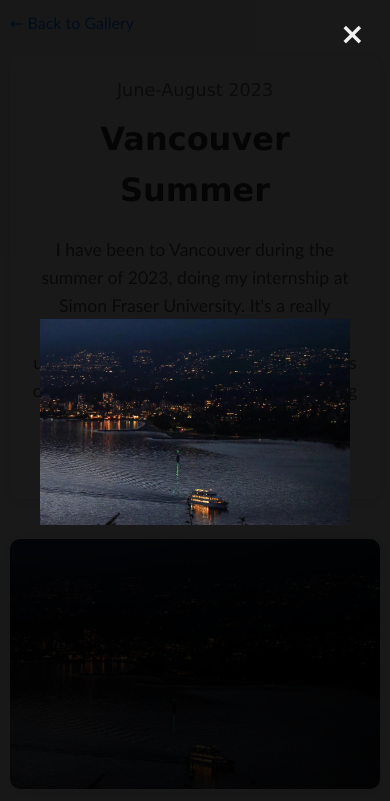
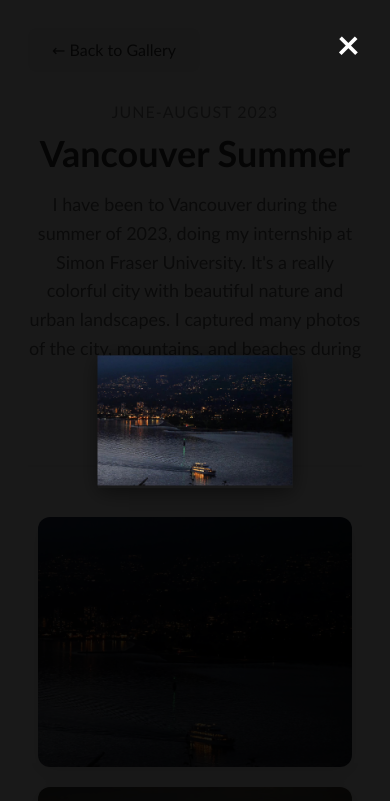
Before and after one commit to wenqi-wang20/about-wqwang, a plain HTML site: page events/vancouver.html in a window 390 px wide. Both pictures are taken after a click on the element 195 px from the left and 663 px from the top of the page. Shown: the top 801 px of the page. Drawn offline with Linux system fonts and the light colour scheme.

Commit message:
compress images & fix gallery pages

```diff
--- a/events/vancouver.html
+++ b/events/vancouver.html
@@ -9,104 +9,78 @@
     <link rel="stylesheet" type="text/css" href="../stylesheet.css">
 
     <style>
-      body {
-        margin: 0;
-        padding: 0;
-        font-family: 'Lucida Grande', 'Lucida Sans Unicode', 'Lucida Sans', 'DejaVu Sans', Verdana, sans-serif;
-        background-color: #f8f9fa;
-        line-height: 1.6;
-      }
-
       .event-container {
         max-width: 1300px;
         margin: 0 auto;
         padding: 20px;
       }
 
-      .back-link {
-        color: #007bff;
-        text-decoration: none;
-        margin-bottom: 20px;
-        display: inline-block;
-      }
-
-      .back-link:hover {
-        text-decoration: underline;
-      }
-
       .event-header {
         text-align: center;
         margin-bottom: 40px;
-        background: white;
-        padding: 40px;
-        border-radius: 10px;
-        box-shadow: 0 2px 10px rgba(0,0,0,0.1);
+        padding-bottom: 20px;
+        border-bottom: 2px solid #f0f0f0;
       }
 
       .event-date {
-        color: #666;
-        font-size: 1.1em;
+        color: #888;
+        font-size: 16px;
         margin-bottom: 10px;
+        text-transform: uppercase;
+        letter-spacing: 1px;
       }
 
       .event-title {
-        margin: 0 0 20px 0;
+        font-size: 36px;
         color: #333;
-        font-size: 2.5em;
+        margin: 0 0 15px 0;
+        font-weight: 600;
       }
 
       .event-description {
-        font-size: 1.1em;
-        color: #555;
+        color: #666;
+        font-size: 18px;
+        line-height: 1.6;
         max-width: 600px;
         margin: 0 auto 20px auto;
       }
 
       .photo-count {
-        font-weight: bold;
-        color: #007bff;
+        margin-top: 15px;
       }
 
-      .coming-soon-message {
-        text-align: center;
-        background: white;
-        padding: 60px;
-        border-radius: 10px;
-        box-shadow: 0 2px 10px rgba(0,0,0,0.1);
-        margin: 40px 0;
-      }
-
-      .coming-soon-message h2 {
-        color: #333;
-        margin-bottom: 20px;
-        font-size: 2em;
-      }
-
-      .coming-soon-message p {
-        color: #666;
-        font-size: 1.2em;
-        margin-bottom: 0;
+      .photo-count span {
+        display: inline-block;
+        background: linear-gradient(135deg, #667eea 0%, #764ba2 100%);
+        color: white;
+        padding: 8px 16px;
+        border-radius: 20px;
+        font-size: 14px;
+        font-weight: 500;
+        text-shadow: 0 1px 2px rgba(0,0,0,0.2);
       }
 
       .photo-grid {
         display: grid;
-        grid-template-columns: repeat(auto-fill, minmax(300px, 1fr));
+        grid-template-columns: repeat(auto-fit, minmax(300px, 1fr));
         gap: 20px;
-        margin-top: 30px;
+        margin-top: 50px;
+        padding: 0 10px;
       }
 
       .photo-item {
+        position: relative;
+        overflow: hidden;
+        border-radius: 12px;
+        box-shadow: 0 6px 20px rgba(0,0,0,0.1);
+        transition: all 0.3s ease;
+        cursor: pointer;
         background: white;
-        border-radius: 10px;
-        overflow: hidden;
-        box-shadow: 0 4px 15px rgba(0,0,0,0.1);
-        transition: transform 0.3s ease, box-shadow 0.3s ease;
-        cursor: pointer;
       }
 
       .photo-item:hover {
         transform: translateY(-5px);
-        box-shadow: 0 8px 25px rgba(0,0,0,0.15);
+        box-shadow: 0 12px 30px rgba(0,0,0,0.2);
       }
 
       .photo-item img {
@@ -114,80 +88,83 @@
         height: 250px;
         object-fit: cover;
         display: block;
+        transition: transform 0.3s ease;
       }
 
+      .photo-item:hover img {
+        transform: scale(1.05);
+      }
+
+      /* Lightbox styles */
       .lightbox {
         display: none;
         position: fixed;
-        z-index: 1000;
+        z-index: 999;
         left: 0;
         top: 0;
         width: 100%;
         height: 100%;
         background-color: rgba(0,0,0,0.9);
-        align-items: center;
-        justify-content: center;
-        padding: 40px;
-        box-sizing: border-box;
+        cursor: pointer;
       }
 
       .lightbox-content {
-        position: relative;
-        display: flex;
-        align-items: center;
-        justify-content: center;
-        width: 100%;
-        height: 100%;
-        max-width: calc(100vw - 80px);
-        max-height: calc(100vh - 80px);
-        text-align: center;
+        position: absolute;
+        top: 50%;
+        left: 50%;
+        transform: translate(-50%, -50%);
+        max-width: 95%;
+        max-height: 95%;
+        box-shadow: 0 4px 20px rgba(0,0,0,0.5);
       }
 
-      .lightbox-content img {
+      .lightbox img {
+        width: auto;
+        height: auto;
         max-width: 100%;
         max-height: 100%;
-        width: auto;
-        height: auto;
         object-fit: contain;
+        border-radius: 0;
       }
 
       .lightbox-close {
         position: absolute;
-        top: 15px;
-        right: 35px;
-        color: #f1f1f1;
+        top: 20px;
+        right: 30px;
+        color: white;
         font-size: 40px;
         font-weight: bold;
         cursor: pointer;
+        z-index: 1000;
+        transition: opacity 0.3s ease;
       }
 
       .lightbox-close:hover {
-        color: #bbb;
+        opacity: 0.7;
       }
 
-      @media (max-width: 768px) {
-        .event-container {
-          padding: 10px;
-        }
+      .back-link {
+        display: inline-block;
+        margin-bottom: 30px;
+        padding: 12px 24px;
+        background-color: #f8f9fa;
+        color: #333;
+        text-decoration: none;
+        border-radius: 8px;
+        transition: all 0.3s ease;
+        font-weight: 500;
+      }
 
-        .event-header {
-          padding: 20px;
-        }
+      .back-link:hover {
+        background-color: #e9ecef;
+        transform: translateX(-3px);
+      }
 
-        .event-title {
-          font-size: 2em;
-        }
-
-        .photo-grid {
-          grid-template-columns: repeat(auto-fill, minmax(250px, 1fr));
-          gap: 15px;
-        }
-
-        .lightbox-close {
-          top: 10px;
-          right: 25px;
-          font-size: 30px;
-        }
+      .loading {
+        text-align: center;
+        padding: 60px 20px;
+        color: #666;
+        font-style: italic;
       }
     </style>
   </head>
@@ -208,9 +185,8 @@
       </div>
 
       <div id="photo-grid" class="photo-grid">
-        <div class="coming-soon-message">
-          <h2>Photos Coming Soon!</h2>
-          <p>This gallery will be updated with beautiful photos from Vancouver soon.<br>Stay tuned!</p>
+        <div class="loading">
+          <p>Loading photos...</p>
         </div>
       </div>
 
@@ -221,72 +197,76 @@
         </div>
       </div>
 
+      <script>
+        // Gallery configuration
+        const galleryConfig = {
+          vancouver: [
+            '4.jpg',
+            '5.jpg',
+            '6.jpg'
+          ]
+        };
+
+        document.addEventListener('DOMContentLoaded', function() {
+          const folderName = 'vancouver';
+          const images = galleryConfig[folderName] || [];
+
+          // Update photo count
+          document.getElementById('photo-count').textContent = `${images.length} Photo${images.length !== 1 ? 's' : ''}`;
+
+          // Create photo grid
+          const photoGrid = document.getElementById('photo-grid');
+          photoGrid.innerHTML = '';
+
+          if (images.length === 0) {
+            photoGrid.innerHTML = '<div class="loading"><p>No photos found in this gallery.</p></div>';
+            return;
+          }
+
+          images.forEach((imageName, index) => {
+            const photoItem = document.createElement('div');
+            photoItem.className = 'photo-item';
+            photoItem.innerHTML = `<img src="../images/gallery/${folderName}/${imageName}" alt="Photo ${index + 1}" loading="lazy">`;
+
+            photoItem.addEventListener('click', () => {
+              openLightbox(`../images/gallery/${folderName}/${imageName}`);
+            });
+
+            photoGrid.appendChild(photoItem);
+          });
+
+          // Lightbox functions
+          const lightbox = document.getElementById('lightbox');
+          const lightboxImg = document.getElementById('lightbox-img');
+          const lightboxClose = document.querySelector('.lightbox-close');
+
+          function openLightbox(imageSrc) {
+            lightboxImg.src = imageSrc;
+            lightbox.style.display = 'flex';
+            document.body.style.overflow = 'hidden';
+          }
+
+          function closeLightbox() {
+            lightbox.style.display = 'none';
+            document.body.style.overflow = 'auto';
+          }
+
+          lightboxClose.addEventListener('click', closeLightbox);
+          lightbox.addEventListener('click', (e) => {
+            if (e.target === lightbox) closeLightbox();
+          });
+
+          document.addEventListener('keydown', (e) => {
+            if (e.key === 'Escape') closeLightbox();
+          });
+        });
+      </script>
+
       <div style="text-align: center; margin-top: 60px; padding-top: 20px; border-top: 1px solid #eee;">
         <p style="color: #666; font-size: 14px;">
           © 2025 Wenqi Wang. All photographs are my original work.
         </p>
       </div>
     </div>
-
-    <script>
-      // Vancouver gallery configuration
-      const galleryConfig = {
-        folder: 'vancouver',
-        images: [
-          '4.jpg',
-          '5.jpg',
-          '6.jpg'
-        ]
-      };
-
-      // Load photos when available
-      function loadPhotos() {
-        const photoGrid = document.getElementById('photo-grid');
-        const photoCount = document.getElementById('photo-count');
-
-        if (galleryConfig.images.length === 0) {
-          // Show coming soon message
-          return;
-        }
-
-        // Clear coming soon message and load photos
-        photoGrid.innerHTML = '';
-
-        galleryConfig.images.forEach((filename, index) => {
-          const photoItem = document.createElement('div');
-          photoItem.className = 'photo-item';
-          photoItem.innerHTML = `<img src="../images/gallery/${galleryConfig.folder}/${filename}" alt="Vancouver summer photo ${index + 1}">`;
-          photoItem.addEventListener('click', () => openLightbox(filename));
-          photoGrid.appendChild(photoItem);
-        });
-
-        photoCount.textContent = `${galleryConfig.images.length} Photos`;
-      }
-
-      // Lightbox functionality
-      function openLightbox(filename) {
-        const lightbox = document.getElementById('lightbox');
-        const lightboxImg = document.getElementById('lightbox-img');
-        lightboxImg.src = `../images/gallery/${galleryConfig.folder}/${filename}`;
-        lightbox.style.display = 'flex';
-      }
-
-      function closeLightbox() {
-        document.getElementById('lightbox').style.display = 'none';
-      }
-
-      // Event listeners
-      document.querySelector('.lightbox-close').addEventListener('click', closeLightbox);
-      document.getElementById('lightbox').addEventListener('click', function(e) {
-        if (e.target === this) closeLightbox();
-      });
-
-      document.addEventListener('keydown', function(e) {
-        if (e.key === 'Escape') closeLightbox();
-      });
-
-      // Load photos on page load
-      document.addEventListener('DOMContentLoaded', loadPhotos);
-    </script>
   </body>
 </html>
```
Also changed, not shown: events/roadtrip.html (+14 -19 lines), 6 other files.
